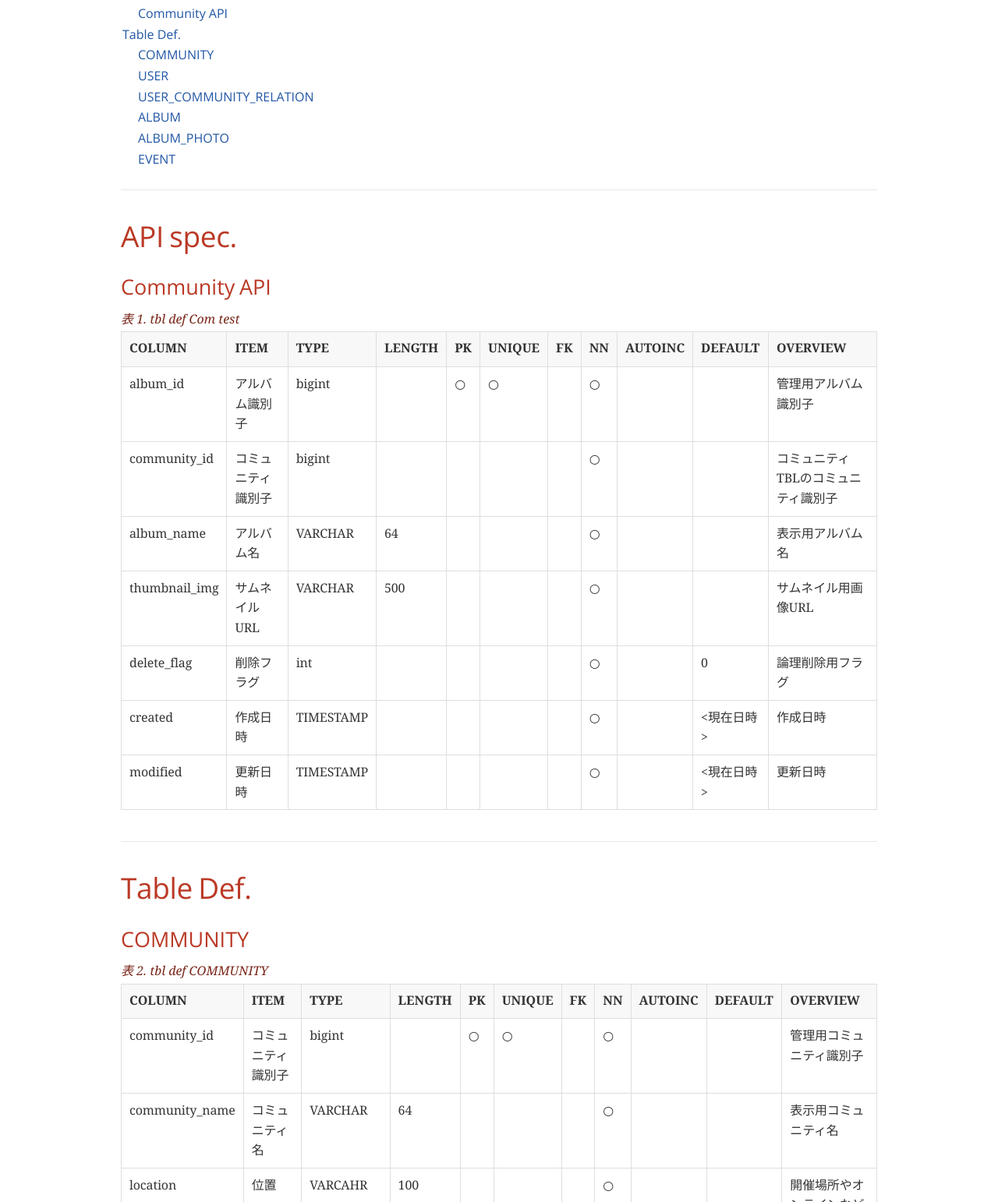
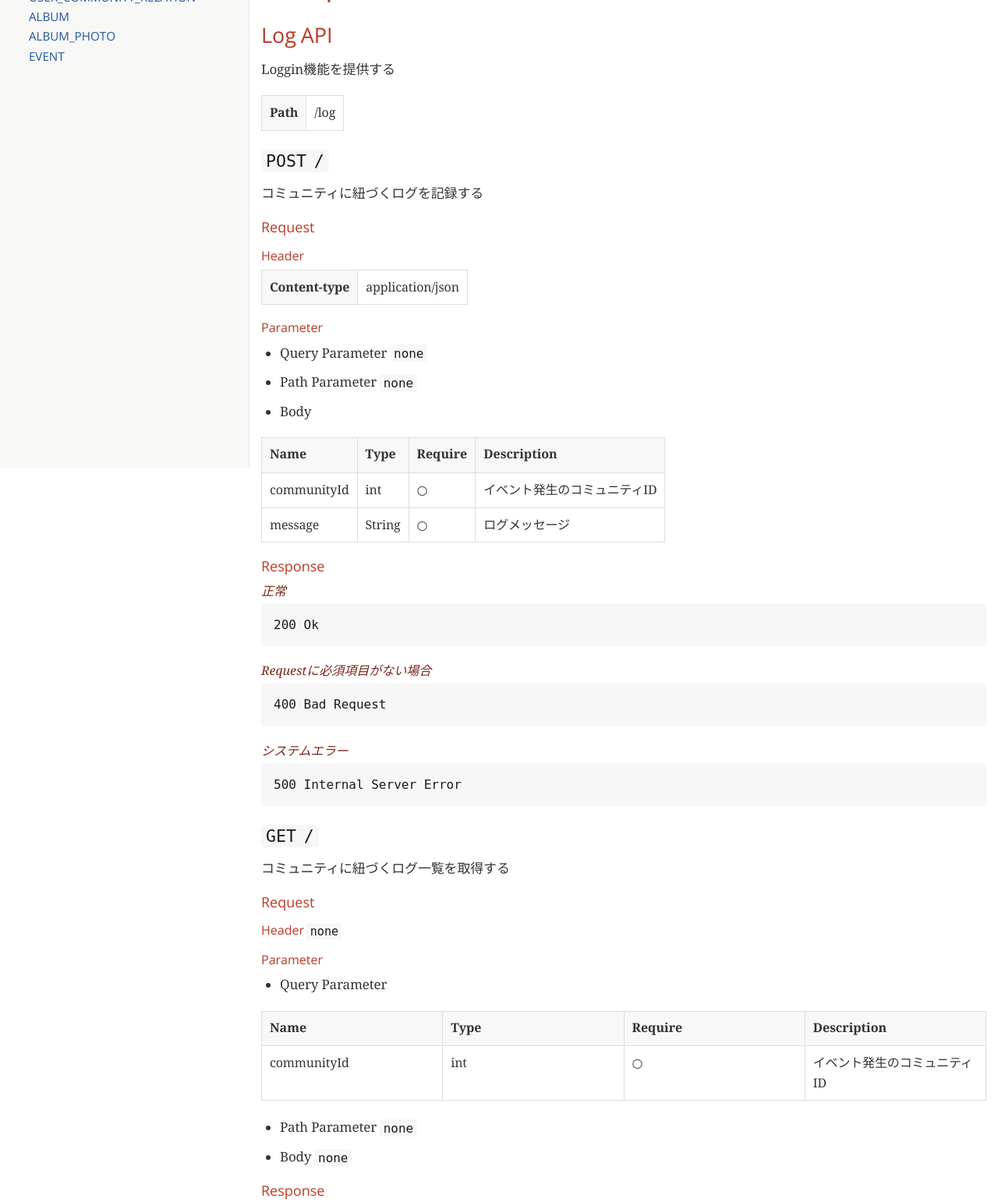
Before and after one commit to co-in-house/doc-spec, a plain HTML site: page docs/index.html in a window 1280 px wide. Shown: the part 200-1742 px from the top of the page at 78% size. Drawn offline with nearby package versions, Linux system fonts and the light colour scheme; a web font is replaced by a local one.

Commit message:
add log api spec

```diff
--- a/docs/index.html
+++ b/docs/index.html
@@ -438,18 +438,18 @@ body.book #toc,body.book #preamble,body.book h1.sect0,body.book .sect1>h2{page-b
 @media amzn-kf8{#header,#content,#footnotes,#footer{padding:0}}
 </style>
 </head>
-<body class="article data-line-1">
+<body class="article toc2 toc-left data-line-1">
 <div id="header">
 <h1>Inhouse Spec.</h1>
 <div class="details">
 <span id="author" class="author">Yota Konno</span><br>
 </div>
-<div id="toc" class="toc">
+<div id="toc" class="toc2">
 <div id="toctitle">Table of Contents</div>
 <ul class="sectlevel1">
-<li><a href="#_api_spec">API spec.</a>
+<li><a href="#_api_spec">API Spec.</a>
 <ul class="sectlevel2">
-<li><a href="#_community_api">Community API</a></li>
+<li><a href="#_log_api">Log API</a></li>
 </ul>
 </li>
 <li><a href="#_table_def">Table Def.</a>
@@ -467,20 +467,64 @@ body.book #toc,body.book #preamble,body.book h1.sect0,body.book .sect1>h2{page-b
 </div>
 <div id="content">
 <div class="sect1 data-line-3">
-<h2 id="_api_spec">API spec.</h2>
+<h2 id="_api_spec">API Spec.</h2>
 <div class="sectionbody">
 <div class="sect2 data-line-1">
-<h3 id="_community_api">Community API</h3>
-<table class="tableblock frame-all grid-all fit-content data-line-5">
-<caption class="title">表 1. tbl def Com test</caption>
+<h3 id="_log_api">Log API</h3>
+<div class="paragraph data-line-3">
+<p>Loggin機能を提供する</p>
+</div>
+<table class="tableblock frame-all grid-all fit-content data-line-6">
 <colgroup>
 <col>
 <col>
+</colgroup>
+<tbody>
+<tr>
+<th class="tableblock halign-left valign-top"><p class="tableblock">Path</p></th>
+<td class="tableblock halign-left valign-top"><p class="tableblock">/log</p></td>
+</tr>
+</tbody>
+</table>
+<div class="sect3 data-line-10">
+<h4 id="_post"><code>POST /</code></h4>
+<div class="paragraph data-line-11">
+<p>コミュニティに紐づくログを記録する</p>
+</div>
+<div class="sect4 data-line-13">
+<h5 id="_request">Request</h5>
+<div class="sect5 data-line-15">
+<h6 id="_header">Header</h6>
+<table class="tableblock frame-all grid-all fit-content data-line-18">
+<colgroup>
 <col>
 <col>
-<col>
-<col>
-<col>
+</colgroup>
+<tbody>
+<tr>
+<th class="tableblock halign-left valign-top"><p class="tableblock">Content-type</p></th>
+<td class="tableblock halign-left valign-top"><p class="tableblock">application/json</p></td>
+</tr>
+</tbody>
+</table>
+</div>
+<div class="sect5 data-line-22">
+<h6 id="_parameter">Parameter</h6>
+<div class="ulist data-line-24">
+<ul>
+<li class="data-line-24">
+<p>Query Parameter <code>none</code></p>
+</li>
+<li class="data-line-26">
+<p>Path Parameter <code>none</code></p>
+</li>
+<li class="data-line-28">
+<p>Body</p>
+</li>
+</ul>
+</div>
+<table class="tableblock frame-all grid-all fit-content data-line-31">
+<colgroup>
 <col>
 <col>
 <col>
@@ -488,113 +532,194 @@ body.book #toc,body.book #preamble,body.book h1.sect0,body.book .sect1>h2{page-b
 </colgroup>
 <thead>
 <tr>
-<th class="tableblock halign-left valign-top">COLUMN</th>
-<th class="tableblock halign-left valign-top">ITEM</th>
-<th class="tableblock halign-left valign-top">TYPE</th>
-<th class="tableblock halign-left valign-top">LENGTH</th>
-<th class="tableblock halign-left valign-top">PK</th>
-<th class="tableblock halign-left valign-top">UNIQUE</th>
-<th class="tableblock halign-left valign-top">FK</th>
-<th class="tableblock halign-left valign-top">NN</th>
-<th class="tableblock halign-left valign-top">AUTOINC</th>
-<th class="tableblock halign-left valign-top">DEFAULT</th>
-<th class="tableblock halign-left valign-top">OVERVIEW</th>
+<th class="tableblock halign-left valign-top">Name</th>
+<th class="tableblock halign-left valign-top">Type</th>
+<th class="tableblock halign-left valign-top">Require</th>
+<th class="tableblock halign-left valign-top">Description</th>
 </tr>
 </thead>
 <tbody>
 <tr>
-<td class="tableblock halign-left valign-top"><p class="tableblock">album_id</p></td>
-<td class="tableblock halign-left valign-top"><p class="tableblock">アルバム識別子</p></td>
-<td class="tableblock halign-left valign-top"><p class="tableblock">bigint</p></td>
-<td class="tableblock halign-left valign-top"></td>
+<td class="tableblock halign-left valign-top"><p class="tableblock">communityId</p></td>
+<td class="tableblock halign-left valign-top"><p class="tableblock">int</p></td>
 <td class="tableblock halign-left valign-top"><p class="tableblock">○</p></td>
-<td class="tableblock halign-left valign-top"><p class="tableblock">○</p></td>
-<td class="tableblock halign-left valign-top"></td>
-<td class="tableblock halign-left valign-top"><p class="tableblock">○</p></td>
-<td class="tableblock halign-left valign-top"></td>
-<td class="tableblock halign-left valign-top"></td>
-<td class="tableblock halign-left valign-top"><p class="tableblock">管理用アルバム識別子</p></td>
+<td class="tableblock halign-left valign-top"><p class="tableblock">イベント発生のコミュニティID</p></td>
 </tr>
 <tr>
-<td class="tableblock halign-left valign-top"><p class="tableblock">community_id</p></td>
-<td class="tableblock halign-left valign-top"><p class="tableblock">コミュニティ識別子</p></td>
-<td class="tableblock halign-left valign-top"><p class="tableblock">bigint</p></td>
-<td class="tableblock halign-left valign-top"></td>
-<td class="tableblock halign-left valign-top"></td>
-<td class="tableblock halign-left valign-top"></td>
-<td class="tableblock halign-left valign-top"></td>
+<td class="tableblock halign-left valign-top"><p class="tableblock">message</p></td>
+<td class="tableblock halign-left valign-top"><p class="tableblock">String</p></td>
 <td class="tableblock halign-left valign-top"><p class="tableblock">○</p></td>
-<td class="tableblock halign-left valign-top"></td>
-<td class="tableblock halign-left valign-top"></td>
-<td class="tableblock halign-left valign-top"><p class="tableblock">コミュニティTBLのコミュニティ識別子</p></td>
-</tr>
-<tr>
-<td class="tableblock halign-left valign-top"><p class="tableblock">album_name</p></td>
-<td class="tableblock halign-left valign-top"><p class="tableblock">アルバム名</p></td>
-<td class="tableblock halign-left valign-top"><p class="tableblock">VARCHAR</p></td>
-<td class="tableblock halign-left valign-top"><p class="tableblock">64</p></td>
-<td class="tableblock halign-left valign-top"></td>
-<td class="tableblock halign-left valign-top"></td>
-<td class="tableblock halign-left valign-top"></td>
-<td class="tableblock halign-left valign-top"><p class="tableblock">○</p></td>
-<td class="tableblock halign-left valign-top"></td>
-<td class="tableblock halign-left valign-top"></td>
-<td class="tableblock halign-left valign-top"><p class="tableblock">表示用アルバム名</p></td>
-</tr>
-<tr>
-<td class="tableblock halign-left valign-top"><p class="tableblock">thumbnail_img</p></td>
-<td class="tableblock halign-left valign-top"><p class="tableblock">サムネイルURL</p></td>
-<td class="tableblock halign-left valign-top"><p class="tableblock">VARCHAR</p></td>
-<td class="tableblock halign-left valign-top"><p class="tableblock">500</p></td>
-<td class="tableblock halign-left valign-top"></td>
-<td class="tableblock halign-left valign-top"></td>
-<td class="tableblock halign-left valign-top"></td>
-<td class="tableblock halign-left valign-top"><p class="tableblock">○</p></td>
-<td class="tableblock halign-left valign-top"></td>
-<td class="tableblock halign-left valign-top"></td>
-<td class="tableblock halign-left valign-top"><p class="tableblock">サムネイル用画像URL</p></td>
-</tr>
-<tr>
-<td class="tableblock halign-left valign-top"><p class="tableblock">delete_flag</p></td>
-<td class="tableblock halign-left valign-top"><p class="tableblock">削除フラグ</p></td>
-<td class="tableblock halign-left valign-top"><p class="tableblock">int</p></td>
-<td class="tableblock halign-left valign-top"></td>
-<td class="tableblock halign-left valign-top"></td>
-<td class="tableblock halign-left valign-top"></td>
-<td class="tableblock halign-left valign-top"></td>
-<td class="tableblock halign-left valign-top"><p class="tableblock">○</p></td>
-<td class="tableblock halign-left valign-top"></td>
-<td class="tableblock halign-left valign-top"><p class="tableblock">0</p></td>
-<td class="tableblock halign-left valign-top"><p class="tableblock">論理削除用フラグ</p></td>
-</tr>
-<tr>
-<td class="tableblock halign-left valign-top"><p class="tableblock">created</p></td>
-<td class="tableblock halign-left valign-top"><p class="tableblock">作成日時</p></td>
-<td class="tableblock halign-left valign-top"><p class="tableblock">TIMESTAMP</p></td>
-<td class="tableblock halign-left valign-top"></td>
-<td class="tableblock halign-left valign-top"></td>
-<td class="tableblock halign-left valign-top"></td>
-<td class="tableblock halign-left valign-top"></td>
-<td class="tableblock halign-left valign-top"><p class="tableblock">○</p></td>
-<td class="tableblock halign-left valign-top"></td>
-<td class="tableblock halign-left valign-top"><p class="tableblock">&lt;現在日時&gt;</p></td>
-<td class="tableblock halign-left valign-top"><p class="tableblock">作成日時</p></td>
-</tr>
-<tr>
-<td class="tableblock halign-left valign-top"><p class="tableblock">modified</p></td>
-<td class="tableblock halign-left valign-top"><p class="tableblock">更新日時</p></td>
-<td class="tableblock halign-left valign-top"><p class="tableblock">TIMESTAMP</p></td>
-<td class="tableblock halign-left valign-top"></td>
-<td class="tableblock halign-left valign-top"></td>
-<td class="tableblock halign-left valign-top"></td>
-<td class="tableblock halign-left valign-top"></td>
-<td class="tableblock halign-left valign-top"><p class="tableblock">○</p></td>
-<td class="tableblock halign-left valign-top"></td>
-<td class="tableblock halign-left valign-top"><p class="tableblock">&lt;現在日時&gt;</p></td>
-<td class="tableblock halign-left valign-top"><p class="tableblock">更新日時</p></td>
+<td class="tableblock halign-left valign-top"><p class="tableblock">ログメッセージ</p></td>
 </tr>
 </tbody>
 </table>
+</div>
+</div>
+<div class="sect4 data-line-39">
+<h5 id="_response">Response</h5>
+<div class="listingblock data-line-42">
+<div class="title">正常</div>
+<div class="content">
+<pre>200 Ok</pre>
+</div>
+</div>
+<div class="listingblock data-line-47">
+<div class="title">Requestに必須項目がない場合</div>
+<div class="content">
+<pre>400 Bad Request</pre>
+</div>
+</div>
+<div class="listingblock data-line-52">
+<div class="title">システムエラー</div>
+<div class="content">
+<pre>500 Internal Server Error</pre>
+</div>
+</div>
+</div>
+</div>
+<div class="sect3 data-line-59">
+<h4 id="_get"><code>GET /</code></h4>
+<div class="paragraph data-line-60">
+<p>コミュニティに紐づくログ一覧を取得する</p>
+</div>
+<div class="sect4 data-line-62">
+<h5 id="_request_2">Request</h5>
+<div class="sect5 data-line-64">
+<h6 id="_header_none">Header <code>none</code></h6>
+
+</div>
+<div class="sect5 data-line-66">
+<h6 id="_parameter_2">Parameter</h6>
+<div class="ulist data-line-68">
+<ul>
+<li class="data-line-68">
+<p>Query Parameter</p>
+</li>
+</ul>
+</div>
+<table class="tableblock frame-all grid-all stretch data-line-70">
+<colgroup>
+<col style="width: 25%;">
+<col style="width: 25%;">
+<col style="width: 25%;">
+<col style="width: 25%;">
+</colgroup>
+<thead>
+<tr>
+<th class="tableblock halign-left valign-top">Name</th>
+<th class="tableblock halign-left valign-top">Type</th>
+<th class="tableblock halign-left valign-top">Require</th>
+<th class="tableblock halign-left valign-top">Description</th>
+</tr>
+</thead>
+<tbody>
+<tr>
+<td class="tableblock halign-left valign-top"><p class="tableblock">communityId</p></td>
+<td class="tableblock halign-left valign-top"><p class="tableblock">int</p></td>
+<td class="tableblock halign-left valign-top"><p class="tableblock">○</p></td>
+<td class="tableblock halign-left valign-top"><p class="tableblock">イベント発生のコミュニティID</p></td>
+</tr>
+</tbody>
+</table>
+<div class="ulist data-line-76">
+<ul>
+<li class="data-line-76">
+<p>Path Parameter <code>none</code></p>
+</li>
+<li class="data-line-78">
+<p>Body <code>none</code></p>
+</li>
+</ul>
+</div>
+</div>
+</div>
+<div class="sect4 data-line-81">
+<h5 id="_response_2">Response</h5>
+<div class="listingblock data-line-84">
+<div class="title">正常</div>
+<div class="content">
+<pre>HTTP/2.0
+200 Ok
+Content-type: application/json
+{
+    "list" : [
+        {
+            "message" : "〇〇がXXの参加申請を承認しました。",
+            "timestamp" : "2021-01-01 23:00:00.0000"
+        },
+        ...
+    ]
+}</pre>
+</div>
+</div>
+<div class="sect5 data-line-100">
+<h6 id="_header_2">Header</h6>
+<table class="tableblock frame-all grid-all fit-content data-line-103">
+<colgroup>
+<col>
+<col>
+</colgroup>
+<tbody>
+<tr>
+<th class="tableblock halign-left valign-top"><p class="tableblock">Content-type</p></th>
+<td class="tableblock halign-left valign-top"><p class="tableblock">application/json</p></td>
+</tr>
+</tbody>
+</table>
+</div>
+<div class="sect5 data-line-107">
+<h6 id="_body">Body</h6>
+<table class="tableblock frame-all grid-all fit-content data-line-109">
+<colgroup>
+<col>
+<col>
+<col>
+<col>
+</colgroup>
+<thead>
+<tr>
+<th class="tableblock halign-left valign-top">Name</th>
+<th class="tableblock halign-left valign-top">Type</th>
+<th class="tableblock halign-left valign-top">Require</th>
+<th class="tableblock halign-left valign-top">Description</th>
+</tr>
+</thead>
+<tbody>
+<tr>
+<td class="tableblock halign-left valign-top"><p class="tableblock">list</p></td>
+<td class="tableblock halign-left valign-top"><p class="tableblock">list</p></td>
+<td class="tableblock halign-left valign-top"><p class="tableblock">○</p></td>
+<td class="tableblock halign-left valign-top"><p class="tableblock">ログメッセージリスト</p></td>
+</tr>
+<tr>
+<td class="tableblock halign-left valign-top"><p class="tableblock">message</p></td>
+<td class="tableblock halign-left valign-top"><p class="tableblock">String</p></td>
+<td class="tableblock halign-left valign-top"><p class="tableblock">○</p></td>
+<td class="tableblock halign-left valign-top"><p class="tableblock">ログメッセージ</p></td>
+</tr>
+<tr>
+<td class="tableblock halign-left valign-top"><p class="tableblock">timestamp</p></td>
+<td class="tableblock halign-left valign-top"><p class="tableblock">String</p></td>
+<td class="tableblock halign-left valign-top"><p class="tableblock">○</p></td>
+<td class="tableblock halign-left valign-top"><p class="tableblock">ログ記載時のtimestamp(JSC)</p></td>
+</tr>
+</tbody>
+</table>
+<div class="listingblock data-line-119">
+<div class="title">Requestに必須項目がない場合</div>
+<div class="content">
+<pre>400 Bad Request</pre>
+</div>
+</div>
+<div class="listingblock data-line-124">
+<div class="title">システムエラー</div>
+<div class="content">
+<pre>500 Internal Server Error</pre>
+</div>
+</div>
+</div>
+</div>
+</div>
 </div>
 </div>
 </div>
@@ -604,7 +729,7 @@ body.book #toc,body.book #preamble,body.book h1.sect0,body.book .sect1>h2{page-b
 <div class="sect2 data-line-1">
 <h3 id="_community">COMMUNITY</h3>
 <table class="tableblock frame-all grid-all fit-content data-line-5">
-<caption class="title">表 2. tbl def COMMUNITY</caption>
+<caption class="title">表 1. tbl def COMMUNITY</caption>
 <colgroup>
 <col>
 <col>
@@ -744,7 +869,7 @@ body.book #toc,body.book #preamble,body.book h1.sect0,body.book .sect1>h2{page-b
 <div class="sect2 data-line-1">
 <h3 id="_user">USER</h3>
 <table class="tableblock frame-all grid-all fit-content data-line-5">
-<caption class="title">表 3. tbl def USER</caption>
+<caption class="title">表 2. tbl def USER</caption>
 <colgroup>
 <col>
 <col>
@@ -868,7 +993,7 @@ body.book #toc,body.book #preamble,body.book h1.sect0,body.book .sect1>h2{page-b
 </ul>
 </div>
 <table class="tableblock frame-all grid-all fit-content data-line-8">
-<caption class="title">表 4. tbl def USER_COMMUNITY_RELATION</caption>
+<caption class="title">表 3. tbl def USER_COMMUNITY_RELATION</caption>
 <colgroup>
 <col>
 <col>
@@ -943,7 +1068,7 @@ body.book #toc,body.book #preamble,body.book h1.sect0,body.book .sect1>h2{page-b
 <div class="sect2 data-line-1">
 <h3 id="_album">ALBUM</h3>
 <table class="tableblock frame-all grid-all fit-content data-line-5">
-<caption class="title">表 5. tbl def ALBUM</caption>
+<caption class="title">表 4. tbl def ALBUM</caption>
 <colgroup>
 <col>
 <col>
@@ -1070,7 +1195,7 @@ body.book #toc,body.book #preamble,body.book h1.sect0,body.book .sect1>h2{page-b
 <div class="sect2 data-line-1">
 <h3 id="_album_photo">ALBUM_PHOTO</h3>
 <table class="tableblock frame-all grid-all fit-content data-line-5">
-<caption class="title">表 6. tbl def ALBUM_PHOTO</caption>
+<caption class="title">表 5. tbl def ALBUM_PHOTO</caption>
 <colgroup>
 <col>
 <col>
@@ -1184,7 +1309,7 @@ body.book #toc,body.book #preamble,body.book h1.sect0,body.book .sect1>h2{page-b
 <div class="sect2 data-line-1">
 <h3 id="_event">EVENT</h3>
 <table class="tableblock frame-all grid-all fit-content data-line-5">
-<caption class="title">表 7. tbl def EVENT</caption>
+<caption class="title">表 6. tbl def EVENT</caption>
 <colgroup>
 <col>
 <col>
@@ -1365,7 +1490,7 @@ body.book #toc,body.book #preamble,body.book h1.sect0,body.book .sect1>h2{page-b
 </div>
 <div id="footer">
 <div id="footer-text">
-Last updated 2021-11-28 22:31:49 +0900
+Last updated 2021-11-28 23:35:46 +0900
 </div>
 </div>
 </body>
```
Also changed, not shown: 5 other files.
